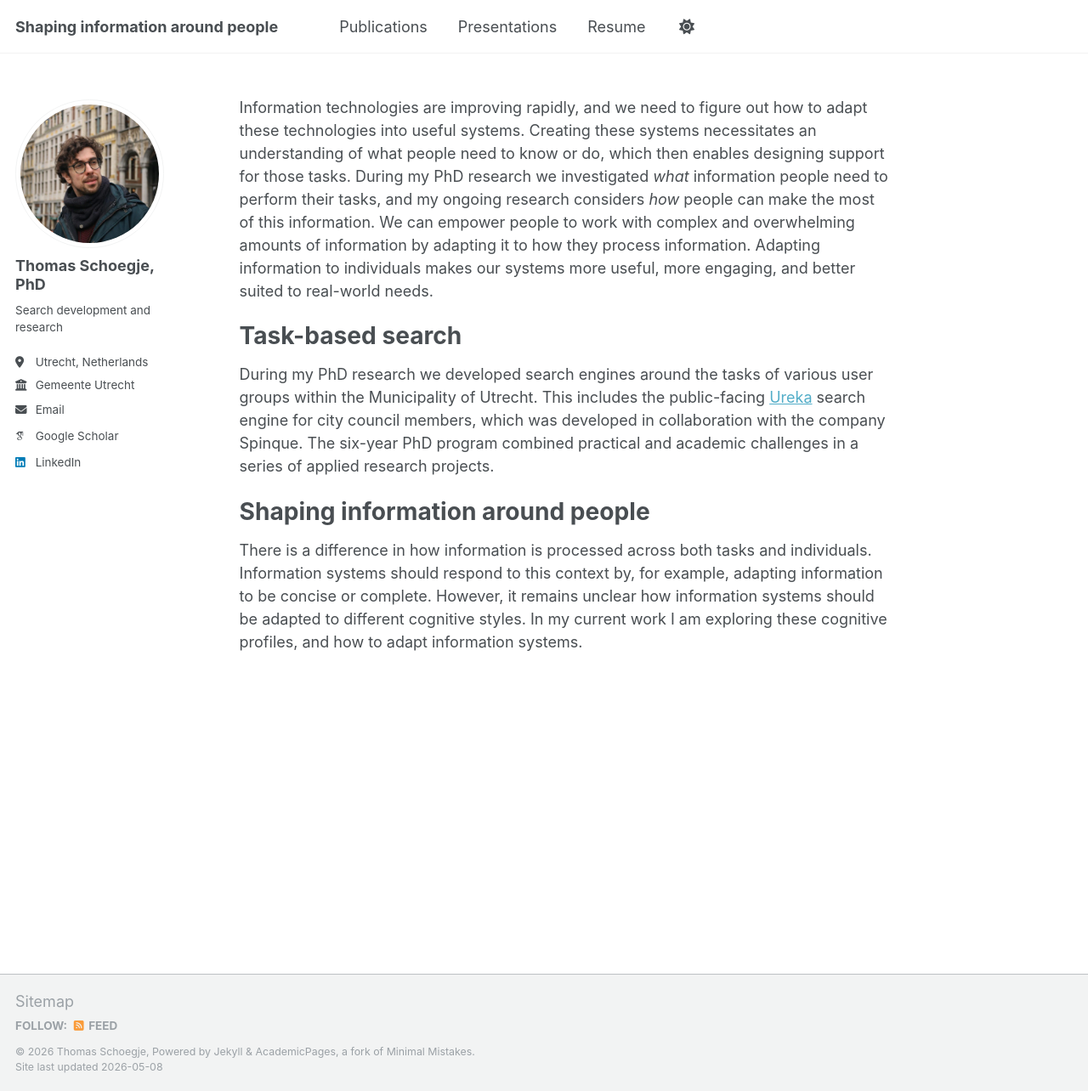
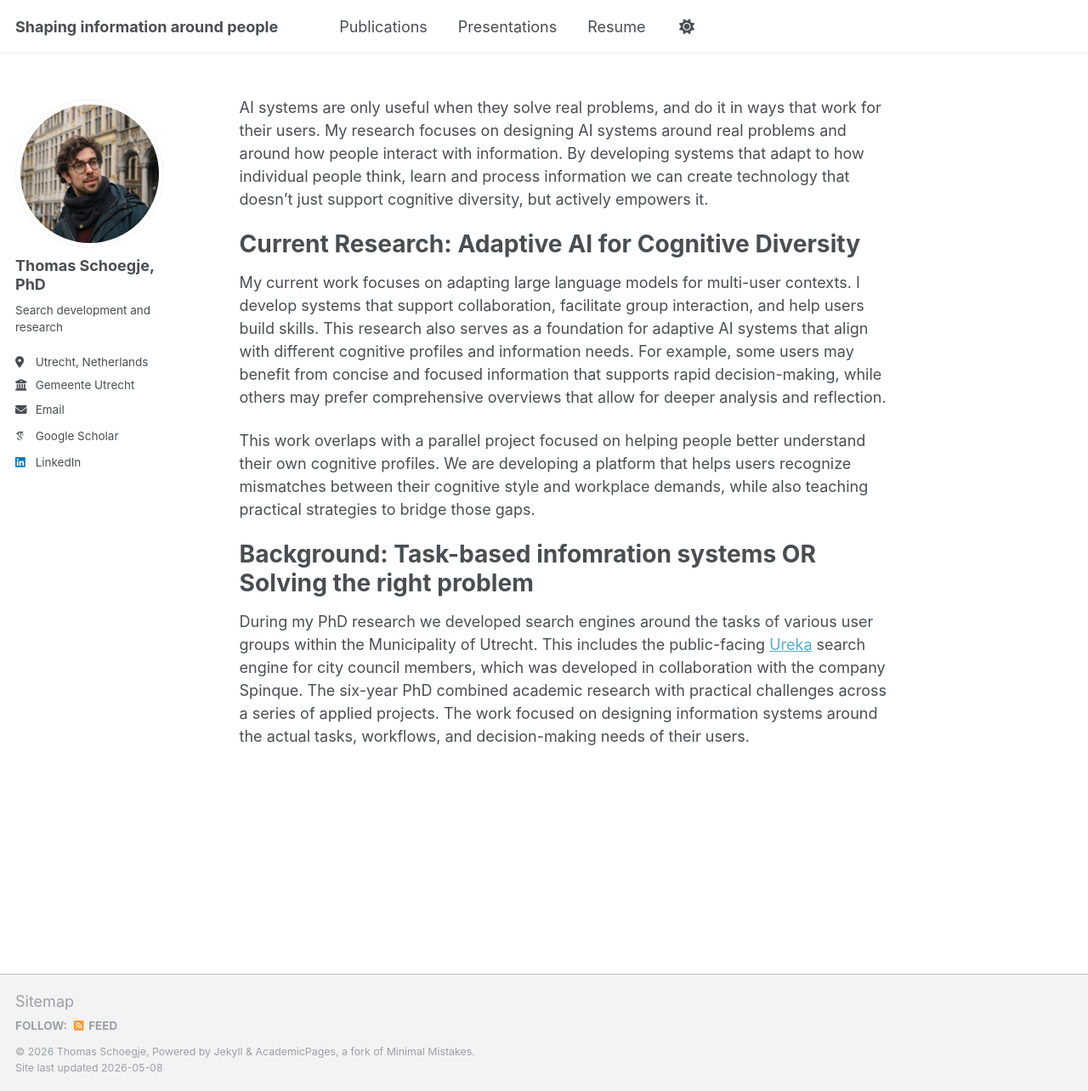
Before and after one commit to tmschoegje/tmschoegje.github.io, a Jekyll site: the page built from _pages/about.md, in a window 1280 px wide and 1284 px high. Shown: the whole window at 85% size. Built offline with Jekyll 4.4.1, drawn with Linux system fonts in a browser that asks for light colours; some web fonts are replaced; a script that is not in the unit is left out.

Commit message:
Reflect current research interests

```diff
--- a/_pages/about.md
+++ b/_pages/about.md
@@ -8,15 +8,13 @@ redirect_from:
 ---
 
 
+AI systems are only useful when they solve real problems, and do it in ways that work for their users. My research focuses on designing AI systems around real problems and around how people interact with information. By developing systems that adapt to how individual people think, learn and process information we can create technology that doesn't just support cognitive diversity, but actively empowers it.
+
+# Current Research: Adaptive AI for Cognitive Diversity
+My current work focuses on adapting large language models for multi-user contexts. I develop systems that support collaboration, facilitate group interaction, and help users build skills. This research also serves as a foundation for adaptive AI systems that align with different cognitive profiles and information needs. For example, some users may benefit from concise and focused information that supports rapid decision-making, while others may prefer comprehensive overviews that allow for deeper analysis and reflection.
+
+This work overlaps with a parallel project focused on helping people better understand their own cognitive profiles. We are developing a platform that helps users recognize mismatches between their cognitive style and workplace demands, while also teaching practical strategies to bridge those gaps.
 
 
-Information technologies are improving rapidly, and we need to figure out how to adapt these technologies into useful systems. Creating these systems necessitates an understanding of what people need to know or do, which then enables designing support for those tasks. During my PhD research we investigated _what_ information people need to perform their tasks, and my ongoing research considers _how_ people can make the most of this information. We can empower people to work with complex and overwhelming amounts of information by adapting it to how they process information. Adapting information to individuals makes our systems more useful, more engaging, and better suited to real-world needs.
-
-
-
-# Task-based search
-During my PhD research we developed search engines around the tasks of various user groups within the Municipality of Utrecht. This includes the public-facing [Ureka](https://ureka.utrecht.nl) search engine for city council members, which was developed in collaboration with the company Spinque. The six-year PhD program combined practical and academic challenges in a series of applied research projects.
-
-
-# Shaping information around people
-There is a difference in how information is processed across both tasks and individuals. Information systems should respond to this context by, for example, adapting information to be concise or complete. However, it remains unclear how information systems should be adapted to different cognitive styles. In my current work I am exploring these cognitive profiles, and how to adapt information systems.
+# Background: Task-based infomration systems OR Solving the right problem
+During my PhD research we developed search engines around the tasks of various user groups within the Municipality of Utrecht. This includes the public-facing [Ureka](https://ureka.utrecht.nl) search engine for city council members, which was developed in collaboration with the company Spinque. The six-year PhD combined academic research with practical challenges across a series of applied projects. The work focused on designing information systems around the actual tasks, workflows, and decision-making needs of their users.
```
